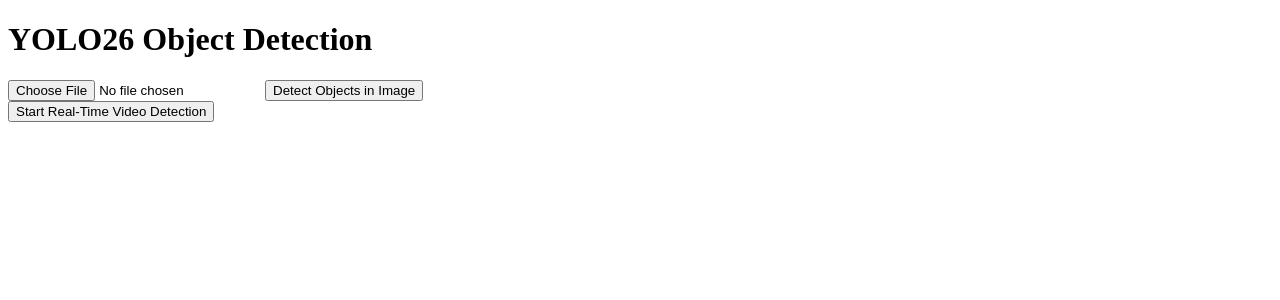
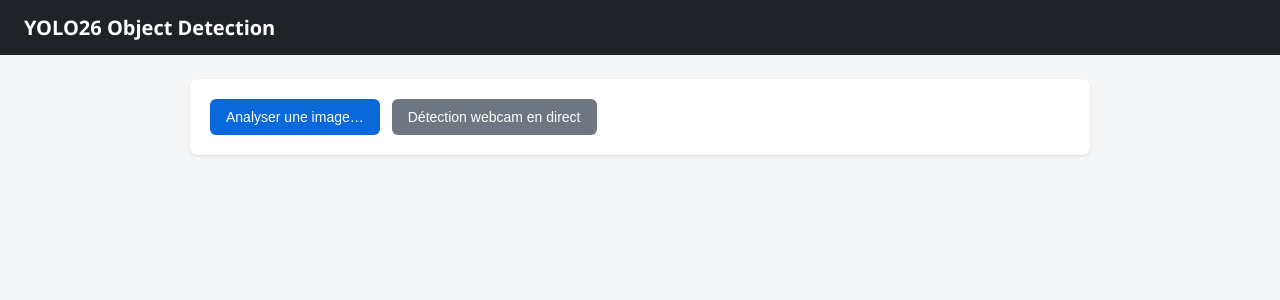
Before and after one commit to CepheusArcko-1/YoloProject, a Flask app: page / in a window 1280 px wide. Shown: the top 300 px of the page. Run offline with Flask 3, Linux system fonts and the light colour scheme.

Commit message:
Ajout application

```diff
--- a/ligne utile.txt
+++ /dev/null
@@ -1,5 +0,0 @@
-http://127.0.0.1:5000
-
-.venv\Scripts\python app.py
-
-.venv\Scripts\python -m pip install -r requirements.txt
--- a/requirements.txt
+++ b/requirements.txt
@@ -1,3 +1,4 @@
 Flask==3.1.3
 opencv-python==5.0.0.93
+pywebview==6.2.1
 ultralytics==8.4.160
--- a/templates/index.html
+++ b/templates/index.html
@@ -1,23 +1,38 @@
 <!DOCTYPE html>
-<html>
+<html lang="fr">
 <head>
     <meta charset="utf-8">
     <title>YOLO26 Object Detection</title>
+    <style>
+        body { font-family: "Segoe UI", sans-serif; margin: 0; background: #f4f5f7; color: #1f2328; }
+        header { background: #1f2328; color: #fff; padding: 14px 24px; font-size: 20px; font-weight: 600; }
+        main { max-width: 900px; margin: 24px auto; padding: 0 16px; }
+        .card { background: #fff; border-radius: 8px; padding: 20px; margin-bottom: 16px; box-shadow: 0 1px 3px rgba(0,0,0,.1); }
+        .actions { display: flex; gap: 12px; flex-wrap: wrap; align-items: center; }
+        button { background: #0969da; color: #fff; border: 0; border-radius: 6px; padding: 10px 16px; font-size: 14px; cursor: pointer; }
+        button.secondary { background: #6e7781; }
+        button:disabled { opacity: .6; cursor: wait; }
+        img { max-width: 100%; border-radius: 6px; }
+        ul { padding-left: 20px; }
+        #status { color: #6e7781; }
+    </style>
 </head>
 <body>
-    <h1>YOLO26 Object Detection</h1>
-    <form method="post" enctype="multipart/form-data">
-        <input type="file" name="image" accept="image/*" required>
-        <button type="submit">Detect Objects in Image</button>
+    <header>YOLO26 Object Detection</header>
+    <main>
+        <div class="card actions">
+            <form id="upload" method="post" enctype="multipart/form-data">
+                <input id="file" type="file" name="image" accept="image/*" hidden>
+                <button type="button" onclick="document.getElementById('file').click()">Analyser une image…</button>
             </form>
-
-    <form action="/start-video" method="get">
-        <button type="submit">Start Real-Time Video Detection</button>
-    </form>
+            <button class="secondary" id="webcam" type="button">Détection webcam en direct</button>
+            <span id="status"></span>
+        </div>
 
         {% if image %}
-        <h2>Results:</h2>
-        <img src="{{ url_for('uploaded_file', filename=image) }}" width="600">
+        <div class="card">
+            <img src="{{ url_for('uploaded_file', filename=image) }}">
+            <h3>Objets détectés</h3>
             <ul>
             {% for d in detections %}
                 <li>{{ d['class'] }} ({{ '%.0f' % (d['confidence'] * 100) }}%)</li>
@@ -25,7 +40,26 @@
                 <li>Aucun objet détecté</li>
             {% endfor %}
             </ul>
-        <p><a href="{{ url_for('uploaded_file', filename=json_file) }}" target="_blank">View JSON Results</a></p>
+            <p><a href="{{ url_for('uploaded_file', filename=json_file) }}" target="_blank">Voir le JSON</a></p>
+        </div>
         {% endif %}
+    </main>
+
+    <script>
+        const status = document.getElementById('status');
+        document.getElementById('file').addEventListener('change', e => {
+            if (!e.target.files.length) return;
+            status.textContent = 'Analyse en cours…';
+            document.getElementById('upload').submit();
+        });
+        document.getElementById('webcam').addEventListener('click', async e => {
+            e.target.disabled = true;
+            status.textContent = 'Webcam ouverte — appuyez sur « q » dans sa fenêtre pour arrêter.';
+            try { await fetch('/start-video'); } finally {
+                e.target.disabled = false;
+                status.textContent = '';
+            }
+        });
+    </script>
 </body>
 </html>
```
Also changed, not shown: tests/test_app.py (added, +50 -0 lines), README.md, static/results/rue.jpg (deleted), tests/chien1.jpg (renamed from static/results/chien1.jpg), 4 other files. Lines whose indentation alone changed are shown as unchanged.
